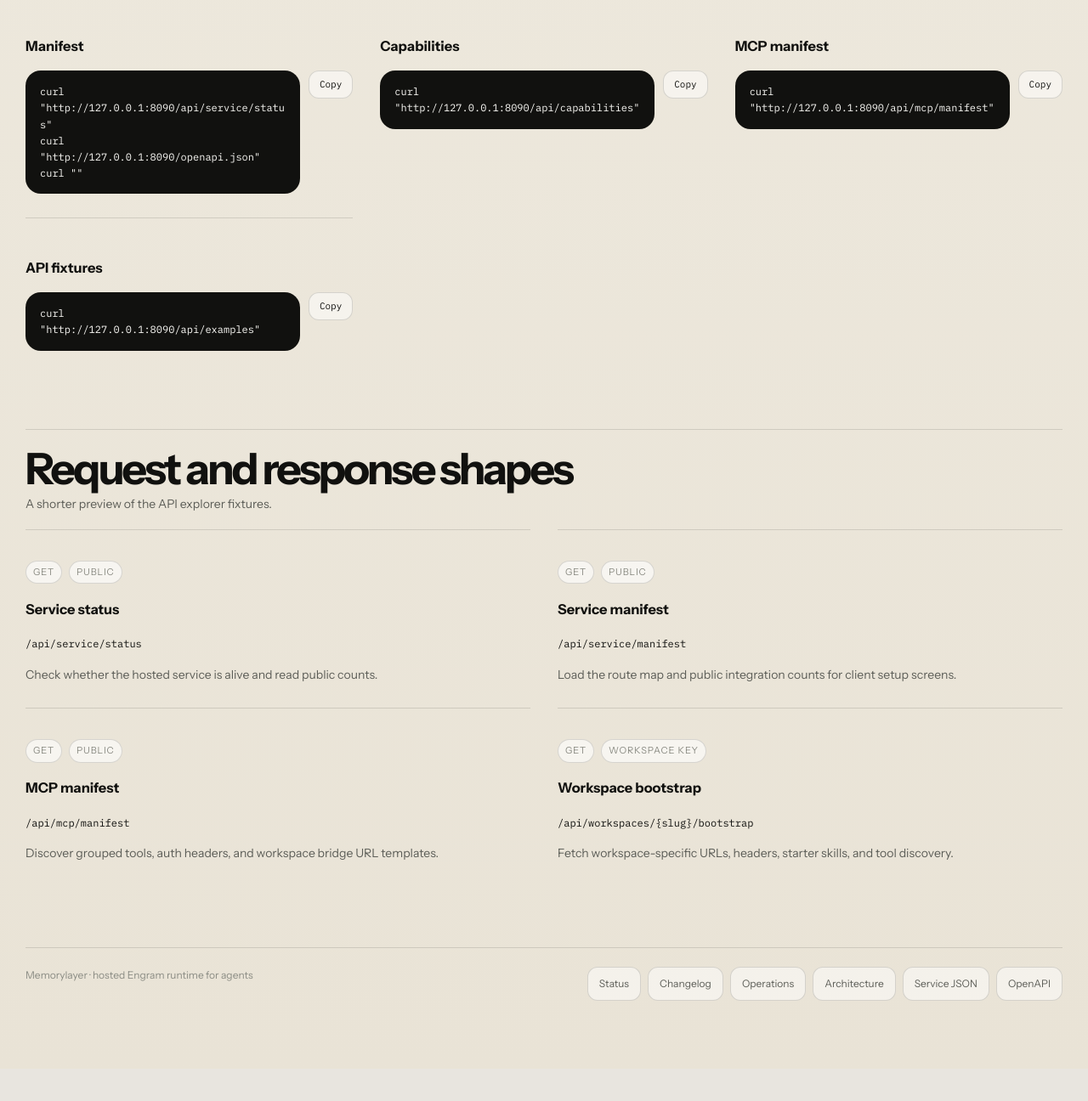
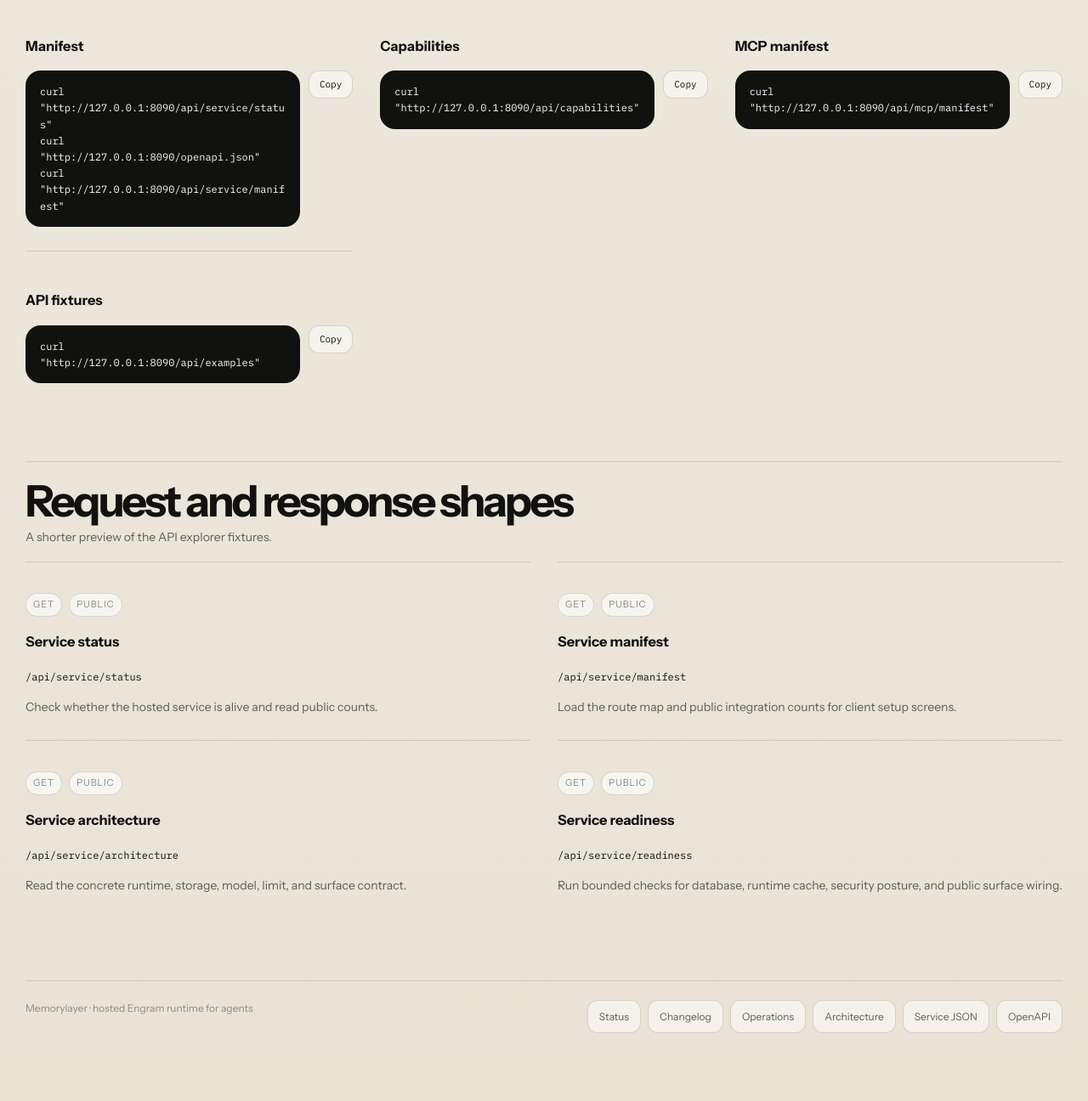
Before and after one commit to raya-ac/engram-cloud, a FastAPI app: page /examples in a window 1280 px wide. Shown: the part 3580-4876 px from the top of the page at 85% size. Before the commit the page ends 4758 px from the top, so only its background shows below. Run offline with FastAPI, Linux system fonts and the light colour scheme; parts of the project's set-up code (start-up, migrations or seed data) failed here and were passed over; some libraries are stand-ins or nearby versions.

Commit message:
Add service self-inspection endpoints

```diff
--- a/app/main.py
+++ b/app/main.py
@@ -1,9 +1,13 @@
 from __future__ import annotations
 
 import json
+import platform
 from contextlib import asynccontextmanager
+from concurrent.futures import ThreadPoolExecutor, TimeoutError as FutureTimeout
 from json import JSONDecodeError
 from datetime import timedelta
+from importlib import metadata
+from importlib.metadata import PackageNotFoundError
 from pathlib import Path
 
 from fastapi import FastAPI, File, Form, Header, HTTPException, Request, UploadFile
@@ -14,6 +18,7 @@ from starlette.exceptions import HTTPException as StarletteHTTPException
 from starlette.middleware.sessions import SessionMiddleware
 from sqlalchemy import false, func, select
 from sqlalchemy import delete
+from engram.config import Config
 
 from app.agent_catalog import STARTER_SKILLS, SUPPORTED_TOOLS, grouped_tool_list, render_skill_markdown, starter_skill_list
 from app.auth import current_user_id, login_required, oauth
@@ -46,6 +51,10 @@ from app.models import (
 from app.security import digest_token, mint_prefixed_token
 
 
+APP_VERSION = "0.2.0"
+DB_READINESS_TIMEOUT_SECONDS = 1.5
+
+
 @asynccontextmanager
 async def lifespan(_app: FastAPI):
     settings.validate_runtime_security()
@@ -57,7 +66,7 @@ async def lifespan(_app: FastAPI):
         close_workspace_runtimes()
 
 
-app = FastAPI(title="Engram Cloud", version="0.1.0", docs_url=None, redoc_url=None, lifespan=lifespan)
+app = FastAPI(title="Engram Cloud", version=APP_VERSION, docs_url=None, redoc_url=None, lifespan=lifespan)
 app.add_middleware(SecurityHeadersMiddleware)
 app.add_middleware(RequestGuardMiddleware)
 app.add_middleware(
@@ -827,6 +836,36 @@ API_EXAMPLES = [
         },
     },
     {
+        "name": "Service architecture",
+        "method": "GET",
+        "path": "/api/service/architecture",
+        "auth": "public",
+        "summary": "Read the concrete runtime, storage, model, limit, and surface contract.",
+        "request": None,
+        "response": {
+            "service": {"name": "Memorylayer", "version": APP_VERSION},
+            "runtime": {"python": "3.12", "framework": {"name": "FastAPI"}},
+            "storage": {"metadata_database": "postgres", "workspace_backend": "postgres"},
+            "models": {"embedding_model": "BAAI/bge-small-en-v1.5", "embedding_dimensions": 384},
+        },
+    },
+    {
+        "name": "Service readiness",
+        "method": "GET",
+        "path": "/api/service/readiness",
+        "auth": "public",
+        "summary": "Run bounded checks for database, runtime cache, security posture, and public surface wiring.",
+        "request": None,
+        "response": {
+            "status": "ok",
+            "checks": [
+                {"name": "database", "status": "pass"},
+                {"name": "runtime_cache", "status": "pass"},
+                {"name": "public_surface", "status": "pass"},
+            ],
+        },
+    },
+    {
         "name": "MCP manifest",
         "method": "GET",
         "path": "/api/mcp/manifest",
@@ -951,10 +990,171 @@ def capability_count() -> int:
     return sum(len(group["items"]) for group in CAPABILITY_GROUPS)
 
 
+def package_version(package_name: str, fallback: str) -> str:
+    try:
+        return metadata.version(package_name)
+    except PackageNotFoundError:
+        return fallback
+
+
+def engram_model_contract() -> dict:
+    cfg = Config.load()
+    return {
+        "embedding_model": cfg.embedding_model,
+        "embedding_dimensions": cfg.embedding_dim,
+        "embedding_backend": cfg.embedding_backend,
+        "reranker_model": cfg.cross_encoder_model,
+        "local_default_storage_backend": cfg.storage_backend,
+        "hosted_storage_backend": "postgres",
+        "hosted_runtime": "CPU PyTorch container",
+    }
+
+
+def service_architecture_spec() -> dict:
+    runtime_cache = workspace_runtime_stats()
+    return {
+        "service": {
+            "name": "Memorylayer",
+            "package": "engram-cloud",
+            "version": APP_VERSION,
+            "base_url": settings.base_url,
+            "runtime_target": "vps",
+        },
+        "runtime": {
+            "language": "python",
+            "python": platform.python_version(),
+            "python_requires": ">=3.11",
+            "container_image": "python:3.12-slim",
+            "framework": {"name": "FastAPI", "version": package_version("fastapi", ">=0.115.0")},
+            "server": {"name": "Uvicorn", "version": package_version("uvicorn", ">=0.30.0"), "port": 8090},
+            "process_model": "long-lived ASGI app with warm workspace runtime cache",
+        },
+        "storage": {
+            "metadata_database": "postgres",
+            "metadata_driver": {
+                "orm": f"SQLAlchemy {package_version('sqlalchemy', '>=2.0.32')}",
+                "driver": f"psycopg {package_version('psycopg', '>=3.2.0')}",
+            },
+            "engram_package": f"engram-memory-system {package_version('engram-memory-system', '>=0.5.2')}",
+            "workspace_backend": "postgres",
+            "workspace_schema_pattern": "ws_<slug>",
+            "workspace_dsn_strategy": "Postgres search_path is scoped per workspace schema",
+        },
+        "models": engram_model_contract(),
+        "limits": {
+            "max_workspace_runtimes": runtime_cache["max_cached_workspaces"],
+            "idle_ttl_seconds": runtime_cache["idle_ttl_seconds"],
+            "max_request_bytes": settings.max_request_bytes,
+            "api_rate_limit_per_minute": settings.api_rate_limit_per_minute,
+            "auth_rate_limit_per_minute": settings.auth_rate_limit_per_minute,
+            "session_max_age_seconds": settings.session_max_age_seconds,
+        },
+        "security": {
+            "allowed_hosts": settings.host_allowlist(),
+            "secure_cookies": settings.cookie_https_only(),
+            "session_cookie": "memorylayer_session",
+            "same_site": "lax",
+            "request_guard": "host, path, method, body size, origin, and rate-limit checks before routing",
+            "headers": ["CSP", "HSTS on HTTPS", "X-Frame-Options", "X-Content-Type-Options", "Referrer-Policy"],
+        },
+        "surfaces": {
+            "public": [
+                "/api/service/status",
+                "/api/service/manifest",
+                "/api/service/architecture",
+                "/api/service/readiness",
+                "/api/mcp/manifest",
+                "/openapi.json",
+            ],
+            "workspace": [
+                "/api/workspaces/{slug}/bootstrap",
+                "/api/workspaces/{slug}/connect",
+                "/api/workspaces/{slug}/env",
+                "/api/workspaces/{slug}/mcp",
+                "/api/workspaces/{slug}/mcp/tools",
+                "/api/workspaces/{slug}/ingest",
+                "/api/workspaces/{slug}/usage",
+                "/api/workspaces/{slug}/audit",
+                "/api/workspaces/{slug}/export/recent",
+            ],
+        },
+    }
+
+
+def database_ping() -> None:
+    with engine.connect() as conn:
+        conn.execute(select(1)).scalar_one()
+
+
+def bounded_check(name: str, fn, timeout_seconds: float = DB_READINESS_TIMEOUT_SECONDS) -> dict:
+    executor = ThreadPoolExecutor(max_workers=1, thread_name_prefix=f"readiness-{name}")
+    future = executor.submit(fn)
+    try:
+        future.result(timeout=timeout_seconds)
+        return {"name": name, "status": "pass"}
+    except FutureTimeout:
+        future.cancel()
+        return {"name": name, "status": "fail", "detail": "timeout"}
+    except Exception as exc:
+        return {"name": name, "status": "fail", "detail": exc.__class__.__name__}
+    finally:
+        executor.shutdown(wait=False, cancel_futures=True)
+
+
+def service_readiness() -> dict:
+    runtime_cache = workspace_runtime_stats()
+    manifest = public_manifest()
+    checks = [
+        bounded_check("database", database_ping),
+        {
+            "name": "runtime_cache",
+            "status": "pass"
+            if runtime_cache["cached_workspaces"] <= runtime_cache["max_cached_workspaces"]
+            else "fail",
+            "cached_workspaces": runtime_cache["cached_workspaces"],
+            "max_cached_workspaces": runtime_cache["max_cached_workspaces"],
+            "idle_ttl_seconds": runtime_cache["idle_ttl_seconds"],
+        },
+        {
+            "name": "security_config",
+            "status": "pass"
+            if settings.secret_key not in {"dev-secret-change-me", "change-me"} or not settings.base_url.startswith("https://")
+            else "fail",
+            "secure_cookies": settings.cookie_https_only(),
+            "allowed_hosts": settings.host_allowlist(),
+        },
+        {
+            "name": "public_surface",
+            "status": "pass"
+            if all(
+                key in manifest["routes"]
+                for key in ("service_status", "service_manifest", "service_architecture", "service_readiness", "mcp_manifest")
+            )
+            else "fail",
+            "routes": [
+                manifest["routes"]["service_status"],
+                manifest["routes"]["service_manifest"],
+                manifest["routes"]["service_architecture"],
+                manifest["routes"]["service_readiness"],
+            ],
+        },
+    ]
+    status = "ok" if all(check["status"] == "pass" for check in checks) else "degraded"
+    return {
+        "status": status,
+        "service": "memorylayer",
+        "version": APP_VERSION,
+        "base_url": settings.base_url,
+        "checks": checks,
+        "runtime_cache": runtime_cache,
+    }
+
+
 def public_manifest() -> dict:
     return {
         "service": "memorylayer",
         "name": "Memorylayer",
+        "version": APP_VERSION,
         "runtime": "vps",
         "database": "postgres",
         "base_url": settings.base_url,
@@ -974,6 +1174,9 @@ def public_manifest() -> dict:
             "status": f"{settings.base_url}/status",
             "openapi": f"{settings.base_url}/openapi.json",
             "service_status": f"{settings.base_url}/api/service/status",
+            "service_manifest": f"{settings.base_url}/api/service/manifest",
+            "service_architecture": f"{settings.base_url}/api/service/architecture",
+            "service_readiness": f"{settings.base_url}/api/service/readiness",
             "capabilities_json": f"{settings.base_url}/api/capabilities",
             "mcp_manifest": f"{settings.base_url}/api/mcp/manifest",
             "sdk_snippets": f"{settings.base_url}/api/sdk-snippets",
@@ -995,6 +1198,16 @@ def public_manifest() -> dict:
 
 
 CHANGELOG_ENTRIES = [
+    {
+        "version": "Service self-inspection",
+        "date": "2026-05-27",
+        "changes": [
+            "Added public architecture and readiness JSON endpoints so clients can inspect the live runtime, storage backend, models, limits, and health checks.",
+            "Wired the architecture and status pages to the same service contract used by API clients instead of duplicating static implementation details.",
+            "Expanded the service manifest, sitemap, and API examples with the new machine-readable self-inspection surfaces.",
+            "Bumped the app package version to 0.2.0.",
+        ],
+    },
     {
         "version": "Product page expansion",
         "date": "2026-04-24",
@@ -1669,6 +1882,7 @@ async def architecture_page(request: Request):
     return render(
         request,
         "architecture.html",
+        architecture=service_architecture_spec(),
         manifest=public_manifest(),
         tools=SUPPORTED_TOOLS,
         tool_groups=grouped_tool_list(),
@@ -1756,7 +1970,14 @@ async def security_page(request: Request):
 
 @app.get("/status", response_class=HTMLResponse)
 async def status_page(request: Request):
-    return render(request, "status.html", features=SERVICE_FEATURES)
+    return render(
+        request,
+        "status.html",
+        features=SERVICE_FEATURES,
+        manifest=public_manifest(),
+        readiness=service_readiness(),
+        architecture=service_architecture_spec(),
+    )
 
 
 @app.get("/examples", response_class=HTMLResponse)
@@ -1815,6 +2036,8 @@ async def api_service_status():
             "api_examples": len(API_EXAMPLES),
             "base_url": settings.base_url,
             "runtime_cache": workspace_runtime_stats(),
+            "architecture_url": f"{settings.base_url}/api/service/architecture",
+            "readiness_url": f"{settings.base_url}/api/service/readiness",
         }
     )
 
@@ -1822,6 +2045,17 @@ async def api_service_status():
 @app.get("/api/service/manifest")
 async def api_service_manifest():
     return JSONResponse(public_manifest())
+
+
+@app.get("/api/service/architecture")
+async def api_service_architecture():
+    return JSONResponse(service_architecture_spec())
+
+
+@app.get("/api/service/readiness")
+async def api_service_readiness():
+    readiness = service_readiness()
+    return JSONResponse(readiness, status_code=200 if readiness["status"] == "ok" else 503)
 
 
 @app.get("/api/capabilities")
@@ -1897,6 +2131,8 @@ async def sitemap_xml():
         "changelog",
         "login",
         "api/service/manifest",
+        "api/service/architecture",
+        "api/service/readiness",
         "api/capabilities",
         "api/mcp/manifest",
         "api/sdk-snippets",
--- a/pyproject.toml
+++ b/pyproject.toml
@@ -4,7 +4,7 @@ build-backend = "setuptools.build_meta"
 
 [project]
 name = "engram-cloud"
-version = "0.1.0"
+version = "0.2.0"
 description = "Hosted multi-workspace service layer for Engram"
 readme = "README.md"
 requires-python = ">=3.11"
```
Also changed, not shown: app/templates/architecture.html (+27 -23 lines), app/templates/status.html (+36 -8 lines), tests/test_public_routes.py (+32 -1 lines), README.md.
